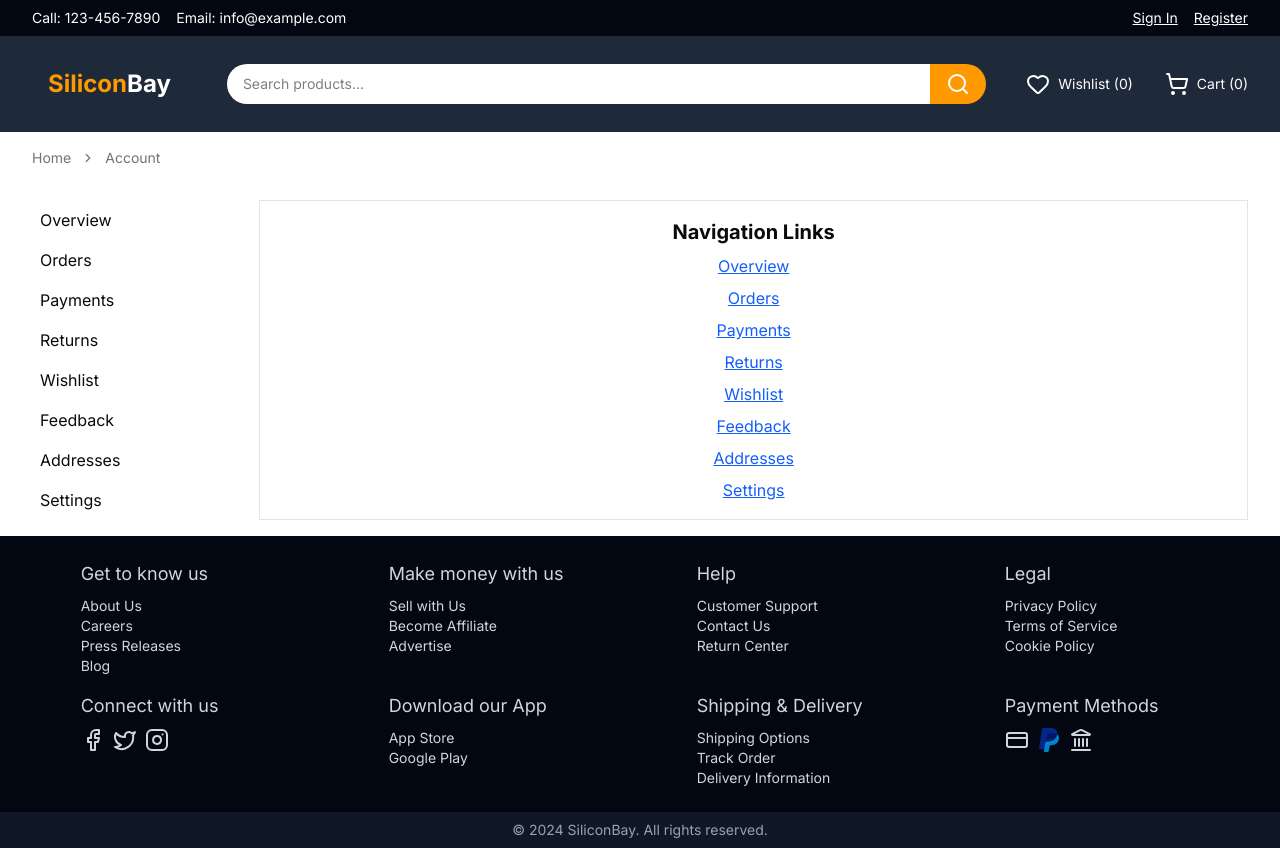
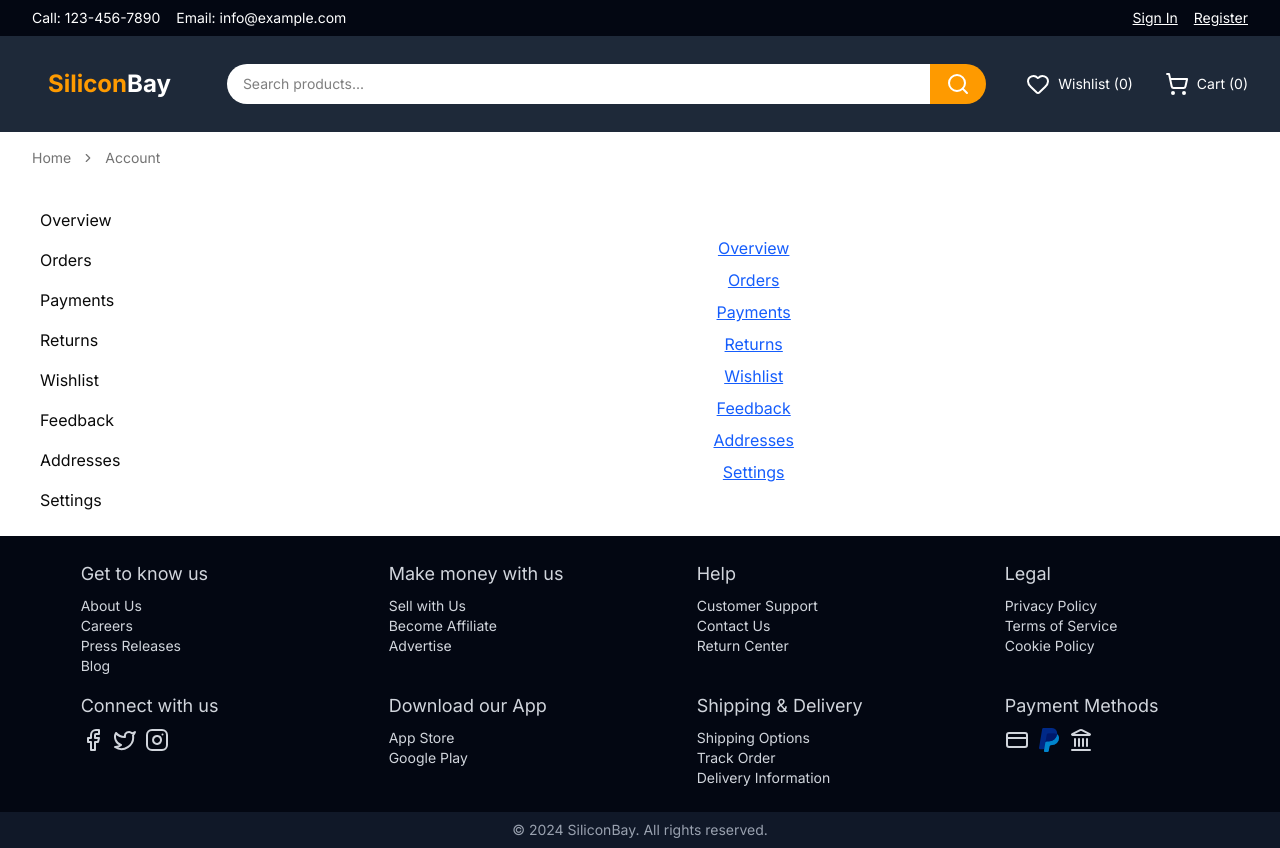
Before and after one commit to sandeer25/SiliconBay, a Next.js app: page /account in a window 1280 px wide. Built offline with nearby package versions, Linux system fonts and the light colour scheme.

Commit message:
Updated Account page

```diff
--- a/app/account/page.tsx
+++ b/app/account/page.tsx
@@ -15,9 +15,8 @@ const navigationList = [
 
 const Account = () => {
   return (
-    <div className="container mx-auto border flex items-center justify-center">
+    <div className="container mx-auto flex items-center justify-center">
       <div className="flex flex-col items-center text-center space-y-2">
-        <h1 className="text-xl font-bold">Navigation Links</h1>
         {navigationList.map((item) => (
           <Link
             key={item.name}
```
